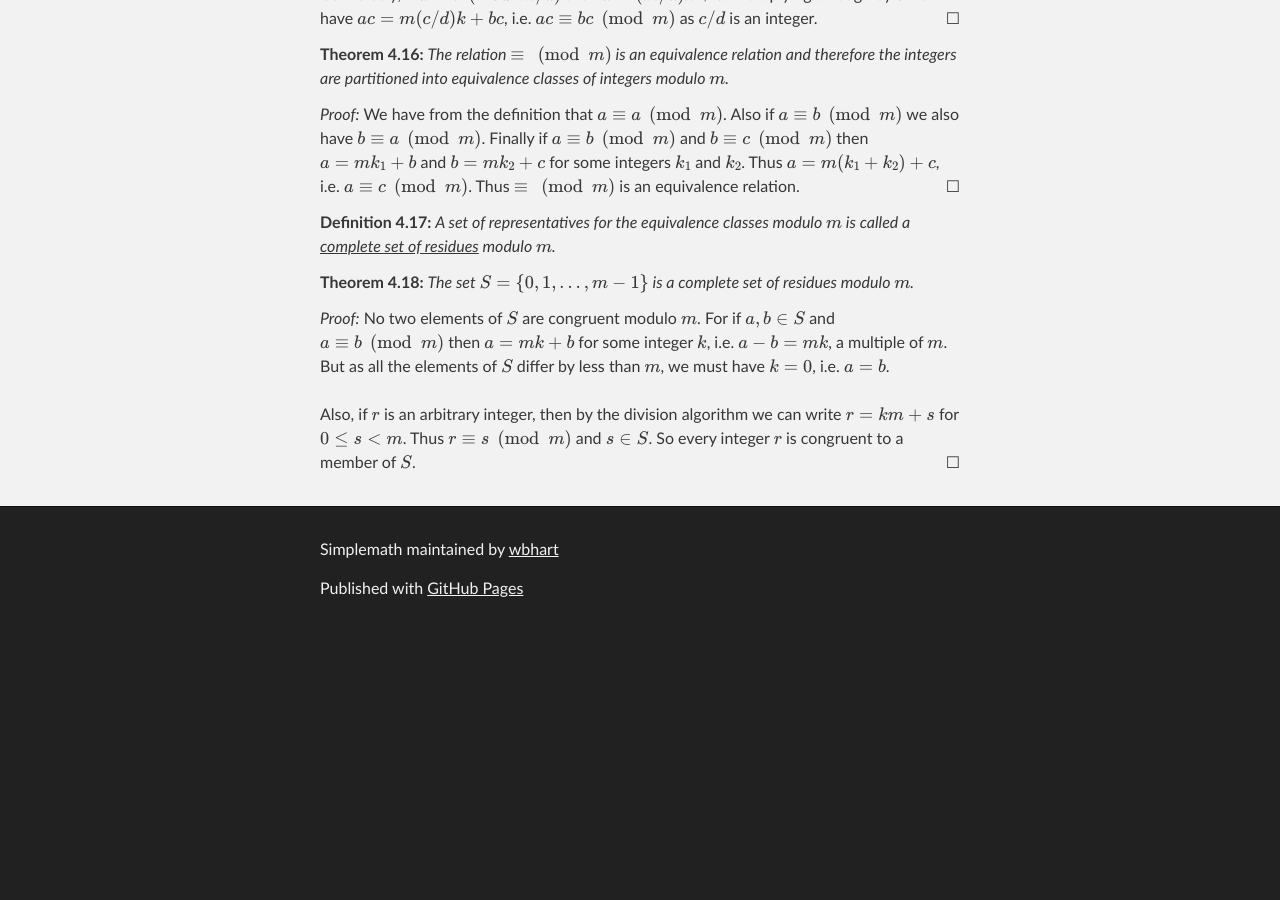
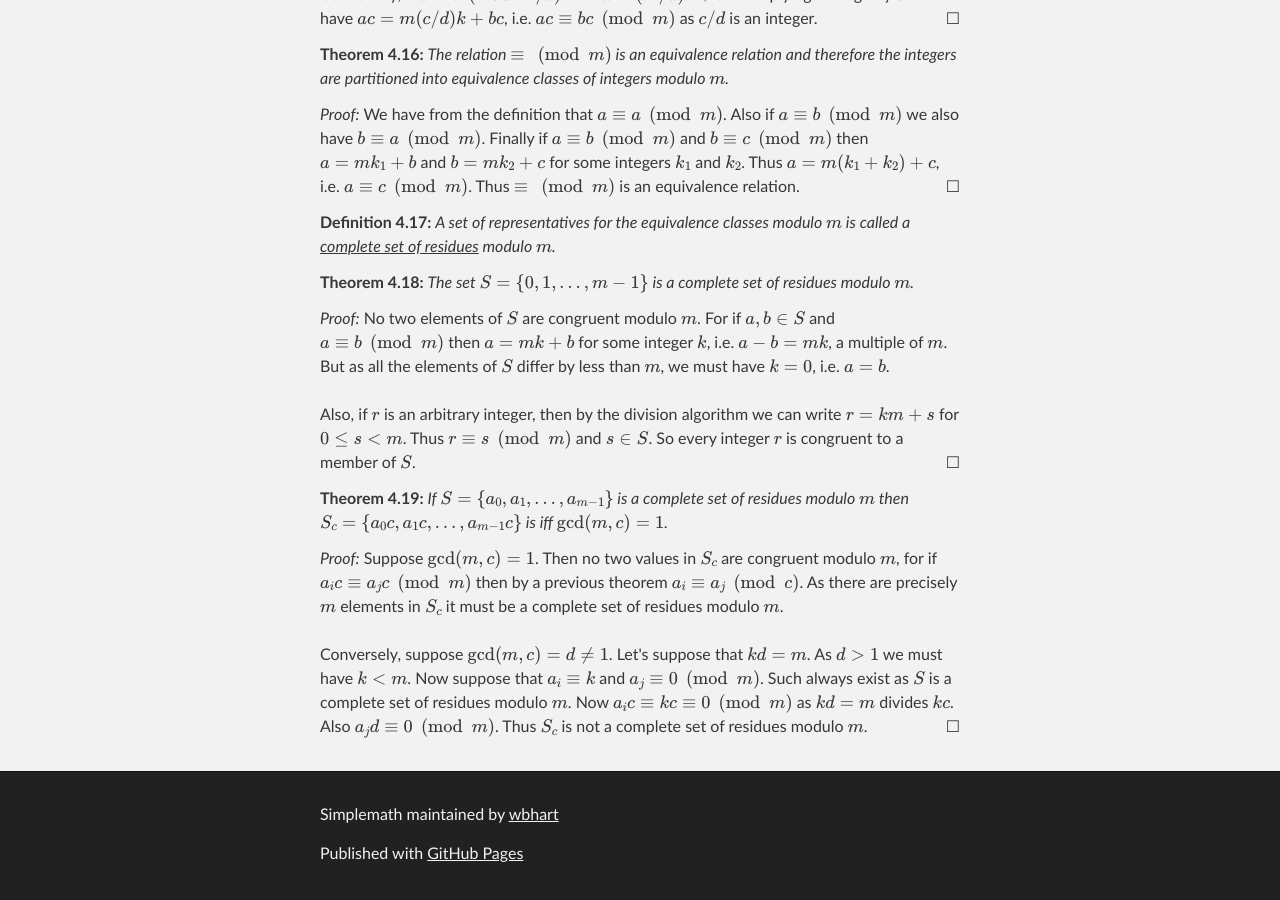
Before and after one commit to wbhart/SimpleMath, a Jekyll site: the page built from test.html, in a window 1280 px wide and 900 px high, scrolled down 15757 px. Built offline with Jekyll 4.4.1, drawn with Linux system fonts in a browser that asks for light colours; formulas are drawn with MathJax 3; before the commit the page ends 16392 px from its top, so only the background shows below that.

Commit message:
Update test.html

```diff
--- a/test.html
+++ b/test.html
@@ -790,3 +790,17 @@ must have $k = 0$, i.e. $a = b$. </br></br>
 Also, if $r$ is an arbitrary integer, then by the division algorithm we can write $r = km + s$ for $0 \leq s < m$. Thus
 $r \equiv s \pmod{m}$ and $s \in S$. So every integer $r$ is congruent to a member of $S$.
 </proof>
+
+<theorem> If $S = \{a_0, a_1, \ldots, a_{m - 1}\}$ is a complete set of residues modulo $m$ then
+$S_c = \{a_0c, a_1c, \ldots, a_{m - 1}c\}$ is iff $\gcd(m, c) = 1$.
+</theorem>
+
+<proof> Suppose $\gcd(m, c) = 1$. Then no two values in $S_c$ are congruent modulo $m$, for if
+$a_ic \equiv a_jc \pmod{m}$ then by a previous theorem $a_i \equiv a_j \pmod{c}$. As there are precisely $m$ elements in
+$S_c$ it must be a complete set of residues modulo $m$. </br></br>
+
+Conversely, suppose $\gcd(m, c) = d \neq 1$. Let's suppose that $kd = m$. As $d > 1$ we must have $k < m$. Now
+suppose that $a_i \equiv k$ and $a_j \equiv 0 \pmod{m}$. Such always exist as $S$ is a complete set of residues modulo
+$m$. Now $a_ic \equiv kc \equiv 0 \pmod{m}$ as $kd = m$ divides $kc$. Also $a_jd \equiv 0 \pmod{m}$. Thus $S_c$ is not a
+complete set of residues modulo $m$.
+</proof>
```
